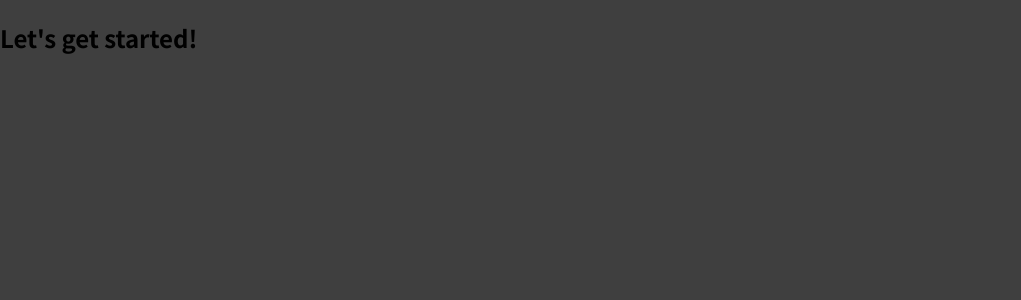
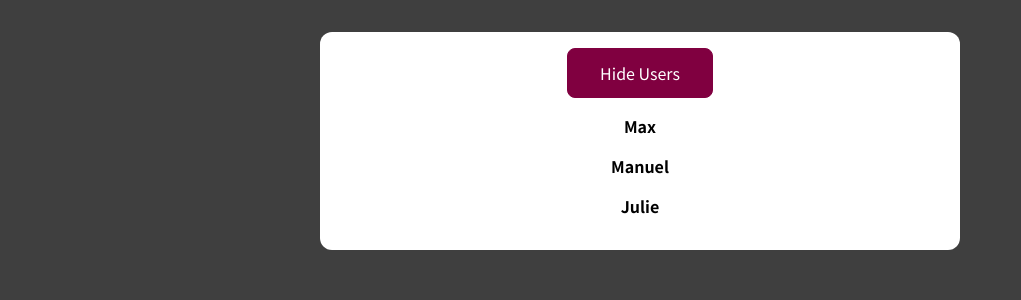
Before and after one commit to fahimjason/react-code, a React (Create React App) app: page / in a window 1280 px wide. Shown: the top 300 px of the page, without its empty margins (0-1021 px from the left). Built offline with nearby package versions, Linux system fonts and the light colour scheme.

Commit message:
working-with-state

```diff
--- a/package.json
+++ b/package.json
@@ -6,8 +6,8 @@
     "@testing-library/jest-dom": "^5.11.6",
     "@testing-library/react": "^11.2.2",
     "@testing-library/user-event": "^12.5.0",
-    "react": "^17.0.1",
-    "react-dom": "^17.0.1",
+    "react": "^18.0.0",
+    "react-dom": "^18.0.0",
     "react-scripts": "4.0.1",
     "web-vitals": "^0.2.4"
   },
--- a/src/App.js
+++ b/src/App.js
@@ -1,7 +1,9 @@
+import Users from './components/Users';
+
 function App() {
   return (
     <div>
-      <h2>Let's get started!</h2>
+      <Users />
     </div>
   );
 }
--- /dev/null
+++ b/src/components/User.js
@@ -0,0 +1,15 @@
+import { Component } from 'react';
+
+import classes from './User.module.css';
+
+class User extends Component {
+  render() {
+    return <li className={classes.user}>{this.props.name}</li>;
+  }
+}
+
+// const User = (props) => {
+//   return <li className={classes.user}>{props.name}</li>;
+// };
+
+export default User;
--- /dev/null
+++ b/src/components/User.module.css
@@ -0,0 +1,4 @@
+.user {
+  margin: 1rem 0;
+  font-weight: bold;
+}
--- /dev/null
+++ b/src/components/Users.js
@@ -0,0 +1,73 @@
+import { Component } from 'react';
+
+import User from './User';
+import classes from './Users.module.css';
+
+const DUMMY_USERS = [
+  { id: 'u1', name: 'Max' },
+  { id: 'u2', name: 'Manuel' },
+  { id: 'u3', name: 'Julie' },
+];
+
+class Users extends Component {
+  constructor() {
+    super();
+    this.state = {
+      showUsers: true,
+      more: 'Test',
+    };
+  }
+
+  toggleUsersHandler() {
+    // this.state.showUsers = false; // NOT!
+    this.setState((curState) => {
+      return { showUsers: !curState.showUsers };
+    });
+  }
+
+  render() {
+    const usersList = (
+      <ul>
+        {DUMMY_USERS.map((user) => (
+          <User key={user.id} name={user.name} />
+        ))}
+      </ul>
+    );
+
+    return (
+      <div className={classes.users}>
+        <button onClick={this.toggleUsersHandler.bind(this)}>
+          {this.state.showUsers ? 'Hide' : 'Show'} Users
+        </button>
+        {this.state.showUsers && usersList}
+      </div>
+    );
+  }
+}
+
+// const Users = () => {
+//   const [showUsers, setShowUsers] = useState(true);
+
+//   const toggleUsersHandler = () => {
+//     setShowUsers((curState) => !curState);
+//   };
+
+//   const usersList = (
+//     <ul>
+//       {DUMMY_USERS.map((user) => (
+//         <User key={user.id} name={user.name} />
+//       ))}
+//     </ul>
+//   );
+
+//   return (
+//     <div className={classes.users}>
+//       <button onClick={toggleUsersHandler}>
+//         {showUsers ? 'Hide' : 'Show'} Users
+//       </button>
+//       {showUsers && usersList}
+//     </div>
+//   );
+// };
+
+export default Users;
--- /dev/null
+++ b/src/components/Users.module.css
@@ -0,0 +1,14 @@
+.users {
+  margin: 2rem auto;
+  background-color: white;
+  padding: 1rem;
+  border-radius: 12px;
+  max-width: 40rem;
+  text-align: center;
+}
+
+.users ul {
+  list-style: none;
+  margin: 0;
+  padding: 0;
+}
--- a/src/index.css
+++ b/src/index.css
@@ -12,3 +12,19 @@
   margin: 0;
   background-color: #3f3f3f;
 }
+
+button {
+  font: inherit;
+  cursor: pointer;
+  background-color: #800040;
+  color: white;
+  border: 1px solid #800040;
+  border-radius: 8px;
+  padding: 0.75rem 2rem;
+}
+
+button:hover,
+button:active {
+  background-color: #630032;
+  border-color: #630032;
+}
--- a/src/index.js
+++ b/src/index.js
@@ -1,6 +1,7 @@
-import ReactDOM from 'react-dom';
+import ReactDOM from 'react-dom/client';
 
 import './index.css';
 import App from './App';
 
-ReactDOM.render(<App />, document.getElementById('root'));
+const root = ReactDOM.createRoot(document.getElementById('root'));
+root.render(<App />);
```
